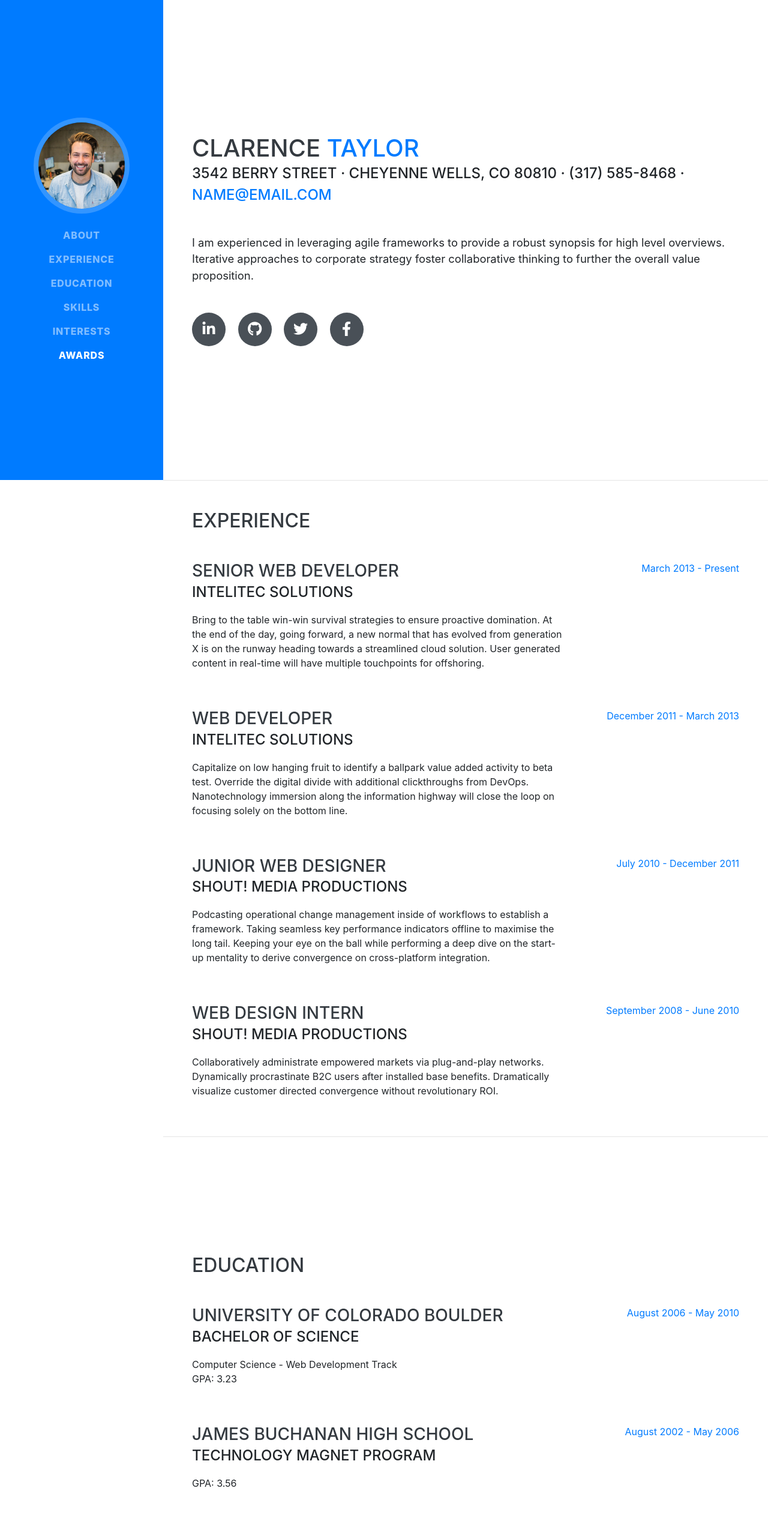
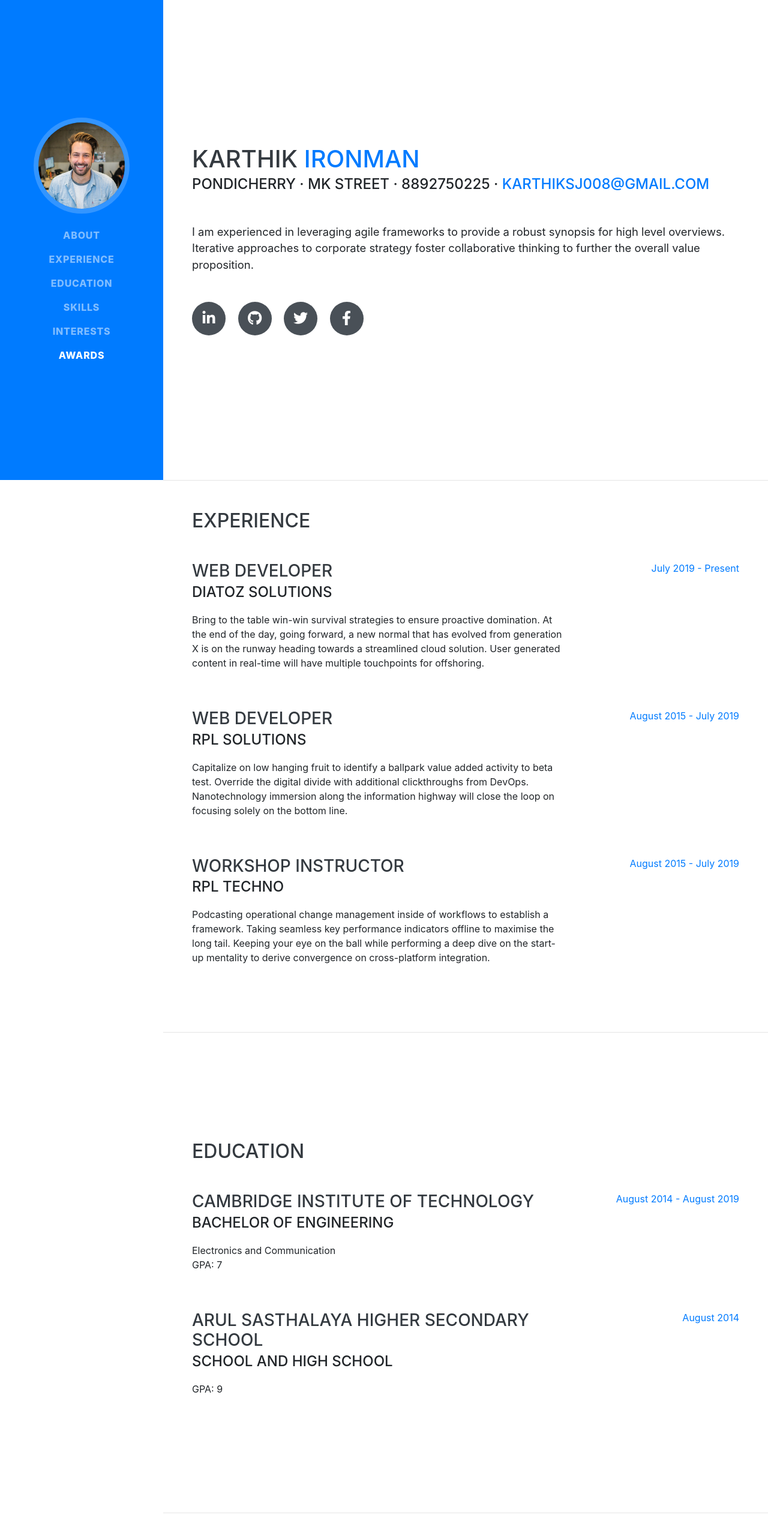
Before and after one commit to karthikironman/website, a website with bundled scripts: page index.html in a window 1280 px wide. Shown: the top 2560 px of the page at 60% size. Built offline with nearby package versions, Linux system fonts and the light colour scheme; a web font is replaced by a local one.

Commit message:
Add files via upload

```diff
--- a/index.html
+++ b/index.html
@@ -8,7 +8,7 @@
   <meta name="description" content="">
   <meta name="author" content="">
 
-  <title>Resume - Start Bootstrap Theme</title>
+  <title>KARTHIK IRONMAN</title>
 
   <!-- Bootstrap core CSS -->
   <link href="vendor/bootstrap/css/bootstrap.min.css" rel="stylesheet">
@@ -27,7 +27,7 @@
 
   <nav class="navbar navbar-expand-lg navbar-dark bg-primary fixed-top" id="sideNav">
     <a class="navbar-brand js-scroll-trigger" href="#page-top">
-      <span class="d-block d-lg-none">Clarence Taylor</span>
+      <span class="d-block d-lg-none">Karthik Ironman</span>
       <span class="d-none d-lg-block">
         <img class="img-fluid img-profile rounded-circle mx-auto mb-2" src="img/profile.jpg" alt="">
       </span>
@@ -63,11 +63,11 @@
 
     <section class="resume-section p-3 p-lg-5 d-flex align-items-center" id="about">
       <div class="w-100">
-        <h1 class="mb-0">Clarence
-          <span class="text-primary">Taylor</span>
+        <h1 class="mb-0">Karthik
+          <span class="text-primary">Ironman</span>
         </h1>
-        <div class="subheading mb-5">3542 Berry Street · Cheyenne Wells, CO 80810 · (317) 585-8468 ·
-          <a href="mailto:name@email.com">name@email.com</a>
+        <div class="subheading mb-5">Pondicherry · MK street · 8892750225 ·
+          <a href="mailto:name@email.com">karthiksj008@gmail.com</a>
         </div>
         <p class="lead mb-5">I am experienced in leveraging agile frameworks to provide a robust synopsis for high level overviews. Iterative approaches to corporate strategy foster collaborative thinking to further the overall value proposition.</p>
         <div class="social-icons">
@@ -95,45 +95,34 @@
 
         <div class="resume-item d-flex flex-column flex-md-row justify-content-between mb-5">
           <div class="resume-content">
-            <h3 class="mb-0">Senior Web Developer</h3>
-            <div class="subheading mb-3">Intelitec Solutions</div>
+            <h3 class="mb-0">Web Developer</h3>
+            <div class="subheading mb-3">Diatoz Solutions</div>
             <p>Bring to the table win-win survival strategies to ensure proactive domination. At the end of the day, going forward, a new normal that has evolved from generation X is on the runway heading towards a streamlined cloud solution. User generated content in real-time will have multiple touchpoints for offshoring.</p>
           </div>
           <div class="resume-date text-md-right">
-            <span class="text-primary">March 2013 - Present</span>
+            <span class="text-primary">July 2019 - Present</span>
           </div>
         </div>
 
         <div class="resume-item d-flex flex-column flex-md-row justify-content-between mb-5">
           <div class="resume-content">
             <h3 class="mb-0">Web Developer</h3>
-            <div class="subheading mb-3">Intelitec Solutions</div>
+            <div class="subheading mb-3">RPL Solutions</div>
             <p>Capitalize on low hanging fruit to identify a ballpark value added activity to beta test. Override the digital divide with additional clickthroughs from DevOps. Nanotechnology immersion along the information highway will close the loop on focusing solely on the bottom line.</p>
           </div>
           <div class="resume-date text-md-right">
-            <span class="text-primary">December 2011 - March 2013</span>
+            <span class="text-primary">August 2015 - July 2019</span>
           </div>
         </div>
 
         <div class="resume-item d-flex flex-column flex-md-row justify-content-between mb-5">
           <div class="resume-content">
-            <h3 class="mb-0">Junior Web Designer</h3>
-            <div class="subheading mb-3">Shout! Media Productions</div>
+            <h3 class="mb-0">Workshop Instructor</h3>
+            <div class="subheading mb-3">RPL Techno</div>
             <p>Podcasting operational change management inside of workflows to establish a framework. Taking seamless key performance indicators offline to maximise the long tail. Keeping your eye on the ball while performing a deep dive on the start-up mentality to derive convergence on cross-platform integration.</p>
           </div>
           <div class="resume-date text-md-right">
-            <span class="text-primary">July 2010 - December 2011</span>
-          </div>
-        </div>
-
-        <div class="resume-item d-flex flex-column flex-md-row justify-content-between">
-          <div class="resume-content">
-            <h3 class="mb-0">Web Design Intern</h3>
-            <div class="subheading mb-3">Shout! Media Productions</div>
-            <p>Collaboratively administrate empowered markets via plug-and-play networks. Dynamically procrastinate B2C users after installed base benefits. Dramatically visualize customer directed convergence without revolutionary ROI.</p>
-          </div>
-          <div class="resume-date text-md-right">
-            <span class="text-primary">September 2008 - June 2010</span>
+            <span class="text-primary">August 2015 - July 2019</span>
           </div>
         </div>
 
@@ -149,24 +138,24 @@
 
         <div class="resume-item d-flex flex-column flex-md-row justify-content-between mb-5">
           <div class="resume-content">
-            <h3 class="mb-0">University of Colorado Boulder</h3>
-            <div class="subheading mb-3">Bachelor of Science</div>
-            <div>Computer Science - Web Development Track</div>
-            <p>GPA: 3.23</p>
+            <h3 class="mb-0">Cambridge Institute of Technology</h3>
+            <div class="subheading mb-3">Bachelor of Engineering</div>
+            <div>Electronics and Communication</div>
+            <p>GPA: 7</p>
           </div>
           <div class="resume-date text-md-right">
-            <span class="text-primary">August 2006 - May 2010</span>
+            <span class="text-primary">August 2014 - August 2019</span>
           </div>
         </div>
 
         <div class="resume-item d-flex flex-column flex-md-row justify-content-between">
           <div class="resume-content">
-            <h3 class="mb-0">James Buchanan High School</h3>
-            <div class="subheading mb-3">Technology Magnet Program</div>
-            <p>GPA: 3.56</p>
+            <h3 class="mb-0">Arul Sasthalaya Higher Secondary School</h3>
+            <div class="subheading mb-3">School and high school</div>
+            <p>GPA: 9</p>
           </div>
           <div class="resume-date text-md-right">
-            <span class="text-primary">August 2002 - May 2006</span>
+            <span class="text-primary">August 2014</span>
           </div>
         </div>
 
@@ -242,8 +231,7 @@
     <section class="resume-section p-3 p-lg-5 d-flex align-items-center" id="interests">
       <div class="w-100">
         <h2 class="mb-5">Interests</h2>
-        <p>Apart from being a web developer, I enjoy most of my time being outdoors. In the winter, I am an avid skier and novice ice climber. During the warmer months here in Colorado, I enjoy mountain biking, free climbing, and kayaking.</p>
-        <p class="mb-0">When forced indoors, I follow a number of sci-fi and fantasy genre movies and television shows, I am an aspiring chef, and I spend a large amount of my free time exploring the latest technology advancements in the front-end web development world.</p>
+        <p class="mb-0">No personal Interests.</p>
       </div>
     </section>
 
@@ -255,30 +243,8 @@
         <ul class="fa-ul mb-0">
           <li>
             <i class="fa-li fa fa-trophy text-warning"></i>
-            Google Analytics Certified Developer</li>
-          <li>
-            <i class="fa-li fa fa-trophy text-warning"></i>
-            Mobile Web Specialist - Google Certification</li>
-          <li>
-            <i class="fa-li fa fa-trophy text-warning"></i>
-            1<sup>st</sup>
-            Place - University of Colorado Boulder - Emerging Tech Competition 2009</li>
-          <li>
-            <i class="fa-li fa fa-trophy text-warning"></i>
-            1<sup>st</sup>
-            Place - University of Colorado Boulder - Adobe Creative Jam 2008 (UI Design Category)</li>
-          <li>
-            <i class="fa-li fa fa-trophy text-warning"></i>
-            2<sup>nd</sup>
-            Place - University of Colorado Boulder - Emerging Tech Competition 2008</li>
-          <li>
-            <i class="fa-li fa fa-trophy text-warning"></i>
-            1<sup>st</sup>
-            Place - James Buchanan High School - Hackathon 2006</li>
-          <li>
-            <i class="fa-li fa fa-trophy text-warning"></i>
-            3<sup>rd</sup>
-            Place - James Buchanan High School - Hackathon 2005</li>
+            Yet to receive</li>
+
         </ul>
       </div>
     </section>
```
